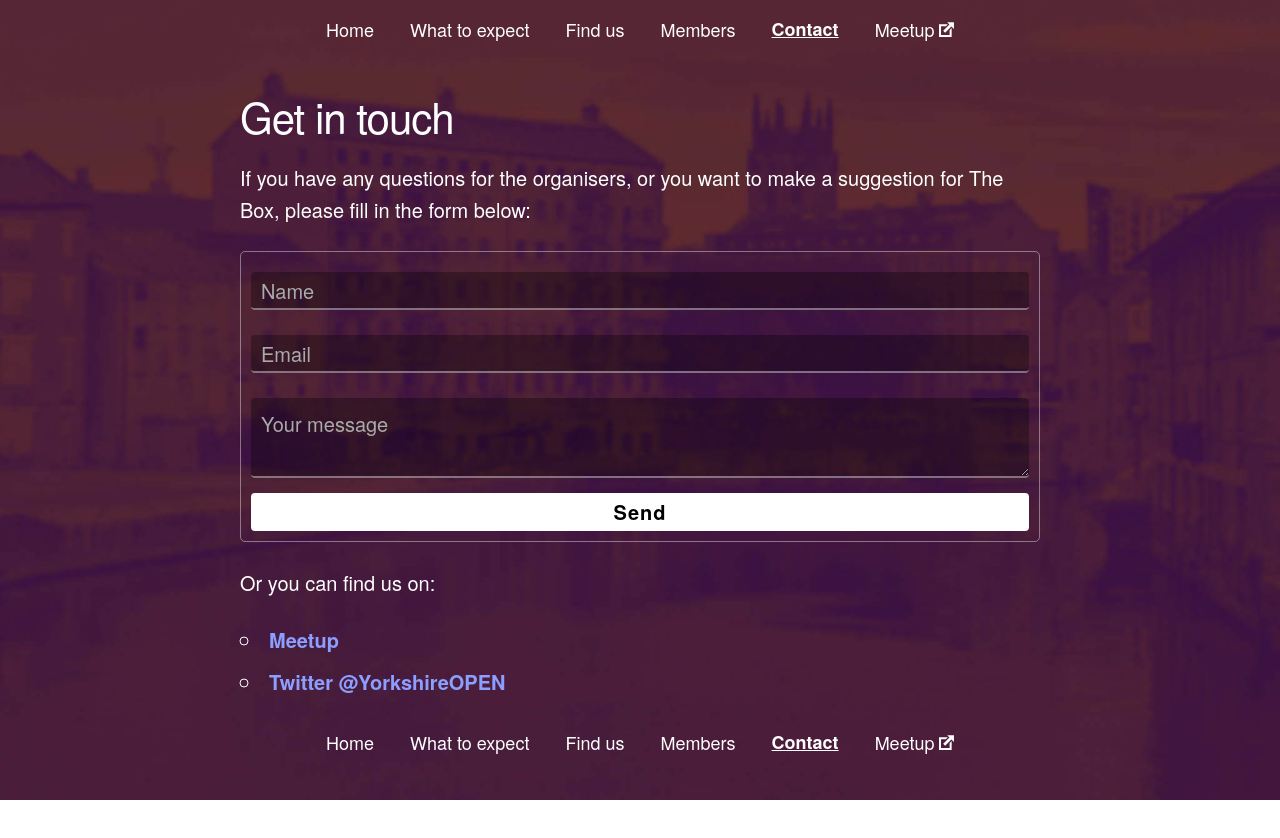
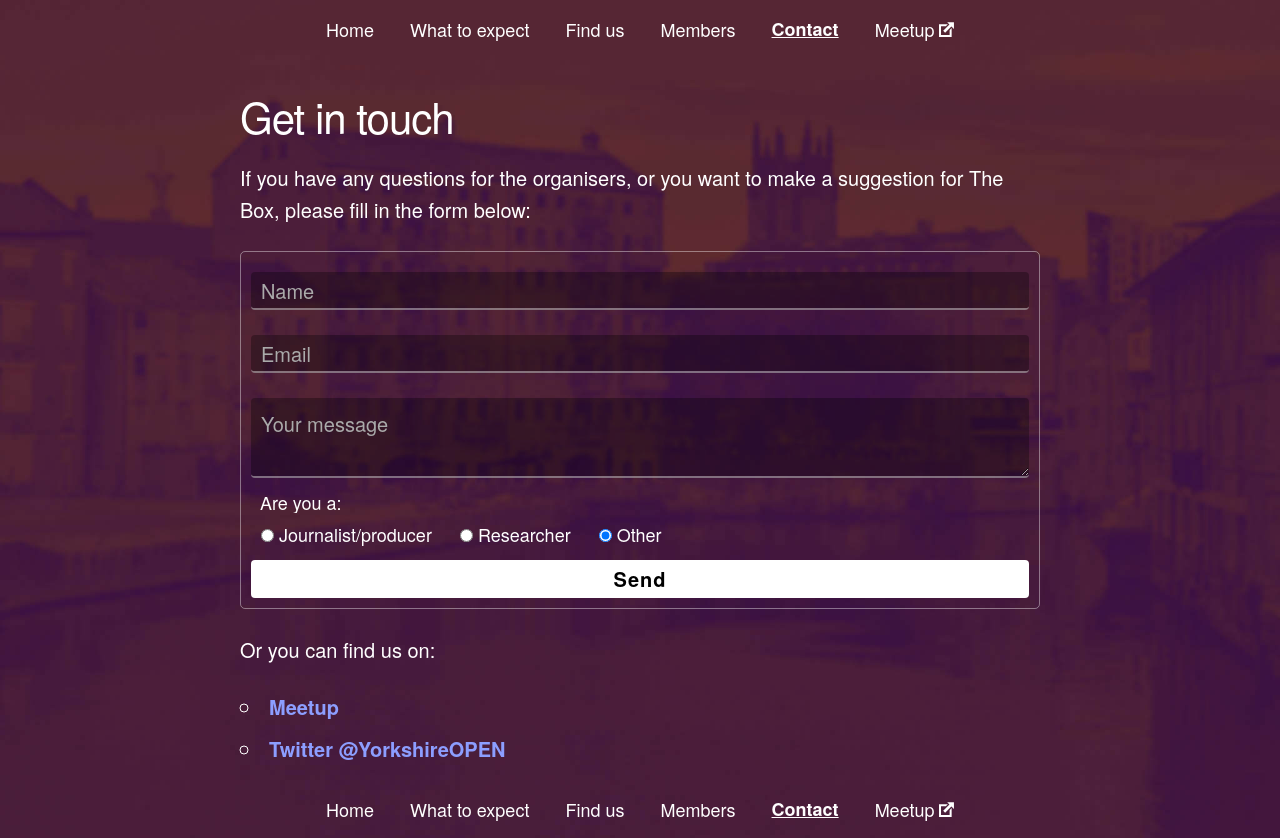
Before and after one commit to pedantic-git/y-open, a Nuxt app: page /contact in a window 1280 px wide. Before the commit the page ends 800 px from the top, so only its background shows below. Built offline with nearby package versions, Linux system fonts and the light colour scheme; what vue-jsonp would draw is missing.

Commit message:
Add journalist/researcher questions to contact form

```diff
--- a/components/Contact.vue
+++ b/components/Contact.vue
@@ -12,6 +12,75 @@
       <span :class="{visible: message}">Your message</span>
       <textarea name="message" v-model="message" id="message" placeholder="Your message"></textarea>
     </label>
+    <fieldset id="purpose">
+      <legend class="visible">Are you a:</legend>
+      <input type="radio" id="purpose-journalist" name="purpose" value="Journalist" v-model="purpose">
+      <label for="purpose-journalist">Journalist/producer</label>
+      <input type="radio" id="purpose-researcher" name="purpose" value="Researcher" v-model="purpose">
+      <label for="purpose-researcher">Researcher</label>
+      <input type="radio" id="purpose-other" name="purpose" value="Other" v-model="purpose">
+      <label for="purpose-other">Other</label>
+    </fieldset>
+    <div id="contact-journalist" v-if="purpose == 'Journalist'">
+      <label for="employer">
+        <span :class="{visible: employer}">Which publication/programme do you work for?</span>
+        <input type="text" name="employer" v-model="employer" id="employer" placeholder="Which publication/programme do you work for?">
+      </label>
+      <label for="knowledge">
+        <span :class="{visible: knowledge}">What do you know about ethical non-monogamy already?</span>
+        <textarea name="knowledge" v-model="knowledge" id="knowledge" placeholder="What do you know about ethical non-monogamy already?"></textarea>
+      </label>
+      <label for="number">
+        <span :class="{visible: number}">How many people are you hoping to have involved?</span>
+        <input type="text" name="number" v-model="number" id="number" placeholder="How many people are you hoping to have involved?">
+      </label>
+      <label for="timescale">
+        <span :class="{visible: timescale}">What is your timescale?</span>
+        <input type="text" name="timescale" v-model="timescale" id="timescale" placeholder="What is your timescale?">
+      </label>
+      <fieldset id="photographed">
+        <legend class="visible">Will people need to be photographed/on camera?</legend>
+        <input type="radio" id="photographed-yes" name="photographed" value="Yes" v-model="photographed">
+        <label for="photographed-yes">Yes</label>
+        <input type="radio" id="photographed-no" name="photographed" value="No" v-model="photographed">
+        <label for="photographed-no">No</label>
+      </fieldset>
+      <fieldset id="compensated">
+        <legend class="visible">Will people be compensated?</legend>
+        <input type="radio" id="compensated-yes" name="compensated" value="Yes" v-model="compensated">
+        <label for="compensated-yes">Yes</label>
+        <input type="radio" id="compensated-no" name="compensated" value="No" v-model="compensated">
+        <label for="compensated-no">No</label>
+      </fieldset>
+    </div>
+    <div id="contact-researcher" v-if="purpose == 'Researcher'">
+      <label for="employer">
+        <span :class="{visible: employer}">Which institution do you work for?</span>
+        <input type="text" name="employer" v-model="employer" id="employer" placeholder="Which institution do you work for?">
+      </label>
+      <label for="number">
+        <span :class="{visible: number}">How many people are you hoping to have involved?</span>
+        <input type="text" name="number" v-model="number" id="number" placeholder="How many people are you hoping to have involved?">
+      </label>
+      <label for="timescale">
+        <span :class="{visible: timescale}">What is your timescale?</span>
+        <input type="text" name="timescale" v-model="timescale" id="timescale" placeholder="What is your timescale?">
+      </label>
+      <fieldset id="photographed">
+        <legend class="visible">Will people need to be photographed/on camera?</legend>
+        <input type="radio" id="photographed-yes" name="photographed" value="Yes" v-model="photographed">
+        <label for="photographed-yes">Yes</label>
+        <input type="radio" id="photographed-no" name="photographed" value="No" v-model="photographed">
+        <label for="photographed-no">No</label>
+      </fieldset>
+      <fieldset id="compensated">
+        <legend class="visible">Will people be compensated?</legend>
+        <input type="radio" id="compensated-yes" name="compensated" value="Yes" v-model="compensated">
+        <label for="compensated-yes">Yes</label>
+        <input type="radio" id="compensated-no" name="compensated" value="No" v-model="compensated">
+        <label for="compensated-no">No</label>
+      </fieldset>
+    </div>
     <button>Send</button>
   </form>
 </template>
@@ -23,7 +92,14 @@ export default {
     return {
       name: '',
       email: '',
+      purpose: 'Other',
       message: '',
+      employer: '',
+      knowledge: '',
+      number: '',
+      timescale: '',
+      photographed: 'No',
+      compensated: 'No',
       endpoint: 'https://formspree.io/yopen@owl.me.uk'
     }
   }
@@ -37,9 +113,10 @@ export default {
   padding: 0.5em 0;
   display: flex;
   flex-direction: column;
-  label {
+  > label, > fieldset, > div > label, > div > fieldset {
     margin: 0 0.5em 0 0.5em;
-    span {
+    > span, > legend {
+      margin-left: 0.5em;
       color: white;
       display: block;
       height: 0;
@@ -52,8 +129,20 @@ export default {
         height: 1.1em;
       }
     }
+    > input[type="radio"] {
+      margin: 0 0.25em 0 0.5em;
+    }
+    > label {
+      font-size: 0.9em;
+      display: inline;
+      font-weight: normal;
+      margin-right: 1em;
+    }
   }
-  input, textarea {
+  > fieldset, > div > fieldset {
+    margin-bottom: 0.5em;
+  }
+  input[type="text"], input[type="email"], textarea {
     display: block;
     width: 100%;
     background: transparentize(black, 0.7);
```
Also changed, not shown: 1 other file (tests, documents, lock files or other folders).
